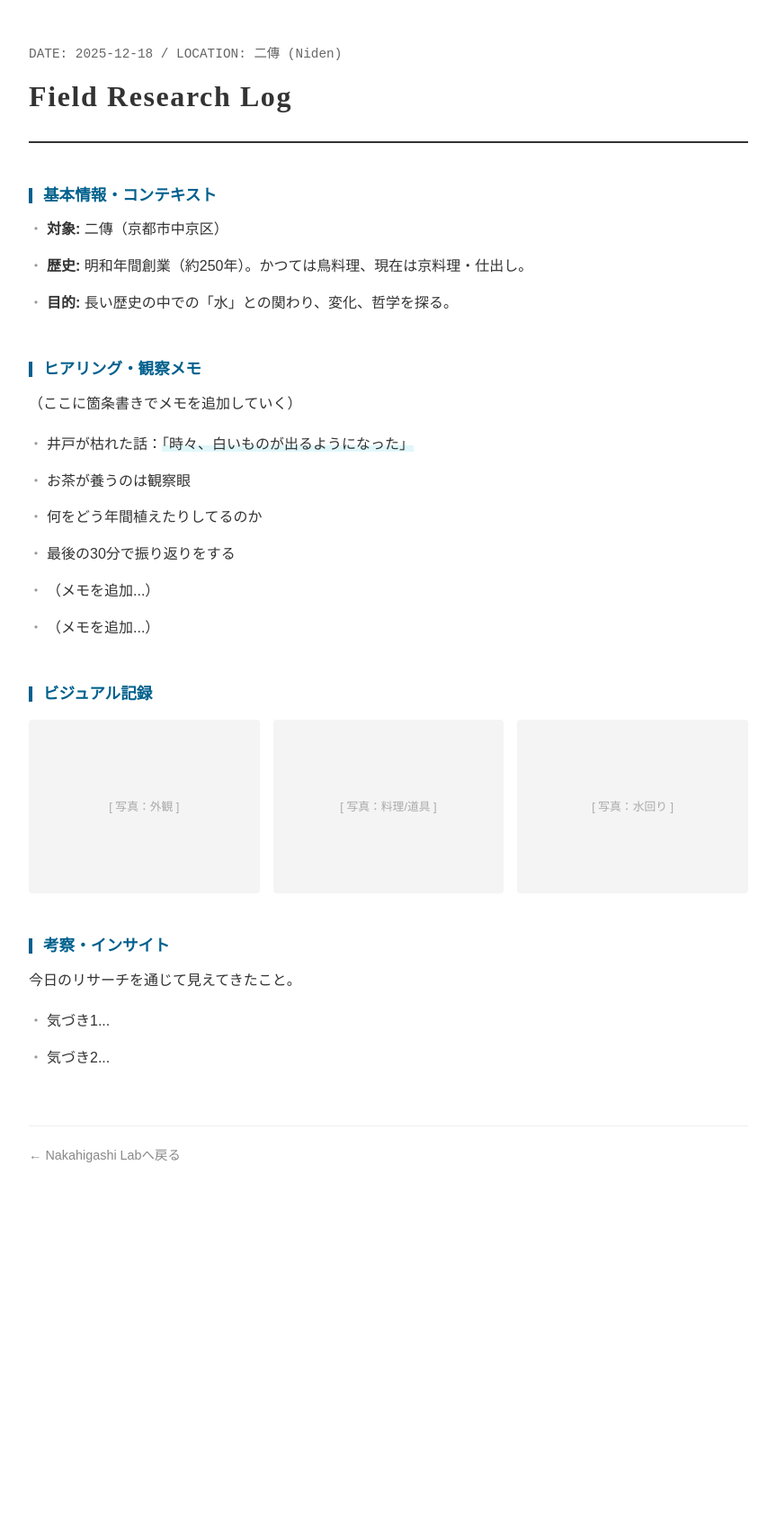
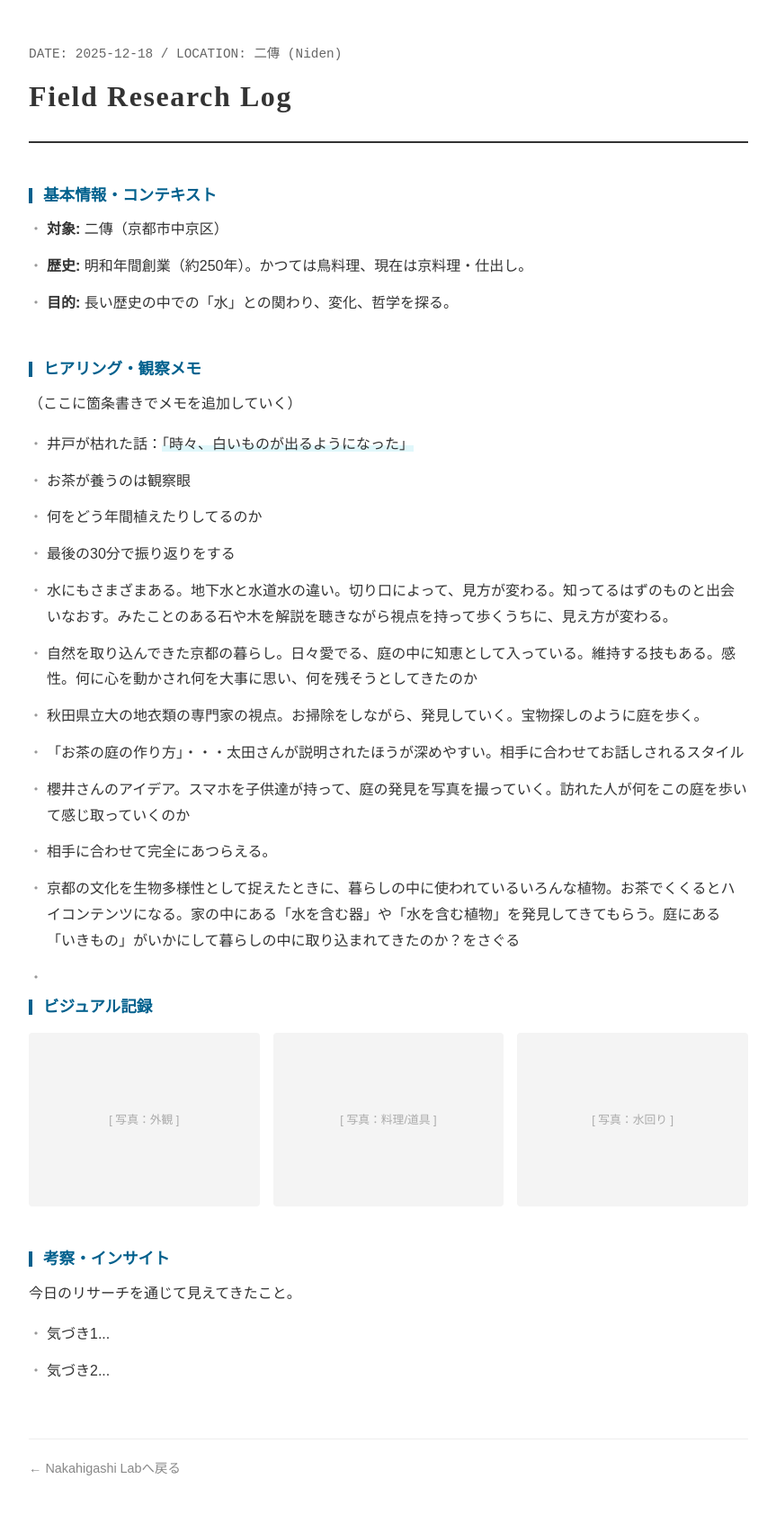
Before and after one commit to REMriaTV/iki-mono, a Jekyll site: the page built from journeys/fukumoto/kodokan.html, in a window 1280 px wide. Shown: the whole page at 90% size, without its empty margins (208-1071 px from the left). Built offline with Jekyll 4.4.1, drawn with Linux system fonts in a browser that asks for light colours; before the commit the page ends 1346 px from its top, so only the background shows below that.

Commit message:
Update kodokan.html

```diff
--- a/journeys/fukumoto/kodokan.html
+++ b/journeys/fukumoto/kodokan.html
@@ -137,8 +137,14 @@ title: Research Log: 二傳 (Niden)
             <li>お茶が養うのは観察眼</li>
             <li>何をどう年間植えたりしてるのか</li>
             <li>最後の30分で振り返りをする</li>
-            <li>（メモを追加...）</li>
-            <li>（メモを追加...）</li>
+            <li>水にもさまざまある。地下水と水道水の違い。切り口によって、見方が変わる。知ってるはずのものと出会いなおす。みたことのある石や木を解説を聴きながら視点を持って歩くうちに、見え方が変わる。</li>
+            <li>自然を取り込んできた京都の暮らし。日々愛でる、庭の中に知恵として入っている。維持する技もある。感性。何に心を動かされ何を大事に思い、何を残そうとしてきたのか</li>
+            <li>秋田県立大の地衣類の専門家の視点。お掃除をしながら、発見していく。宝物探しのように庭を歩く。</li>
+            <li>「お茶の庭の作り方」・・・太田さんが説明されたほうが深めやすい。相手に合わせてお話しされるスタイル</li>
+            <li>櫻井さんのアイデア。スマホを子供達が持って、庭の発見を写真を撮っていく。訪れた人が何をこの庭を歩いて感じ取っていくのか</li>
+            <li>相手に合わせて完全にあつらえる。</li>
+            <li>京都の文化を生物多様性として捉えたときに、暮らしの中に使われているいろんな植物。お茶でくくるとハイコンテンツになる。家の中にある「水を含む器」や「水を含む植物」を発見してきてもらう。庭にある「いきもの」がいかにして暮らしの中に取り込まれてきたのか？をさぐる</li>
+            <li>
         </ul>
     </div>
 
```
